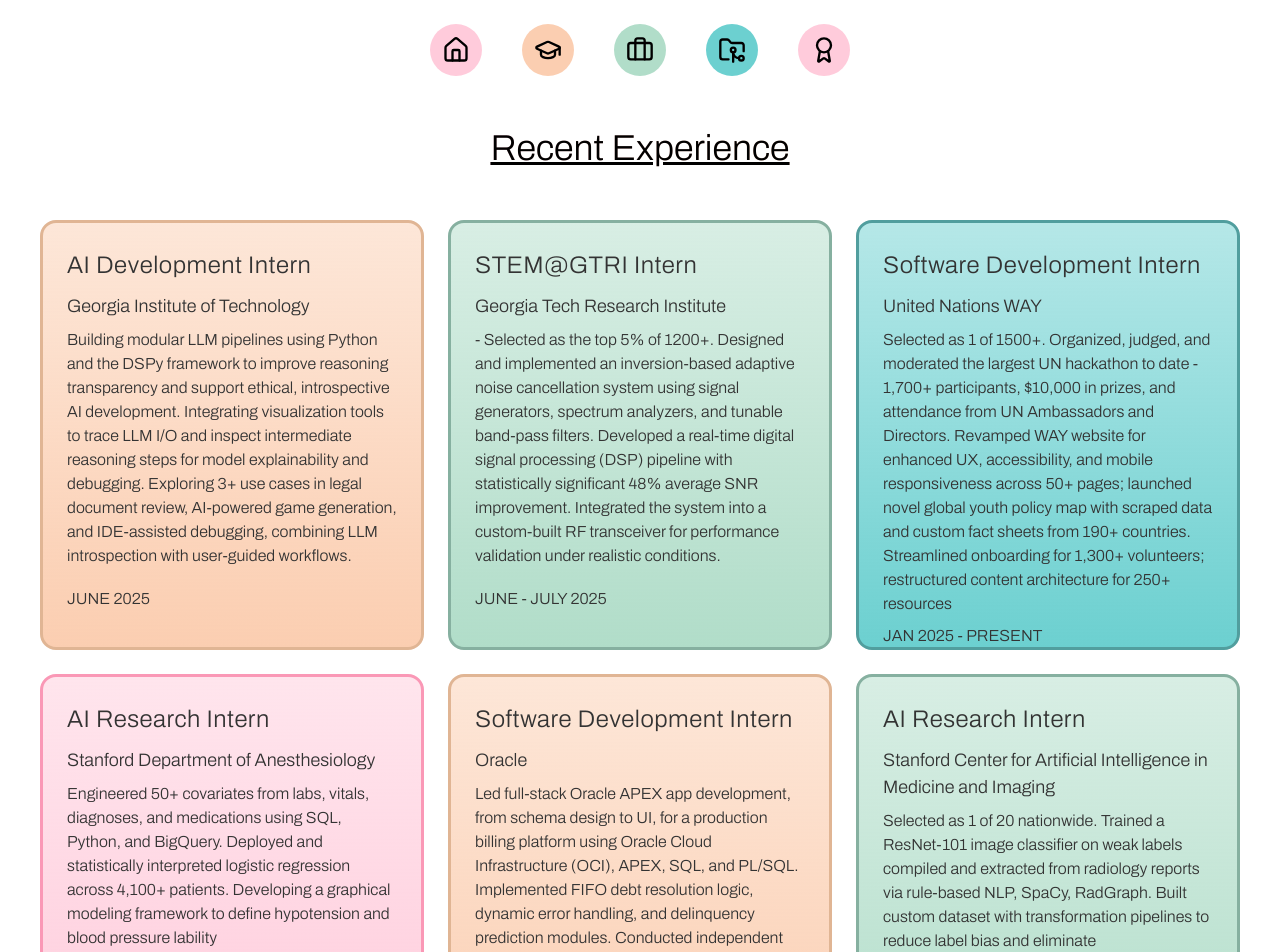
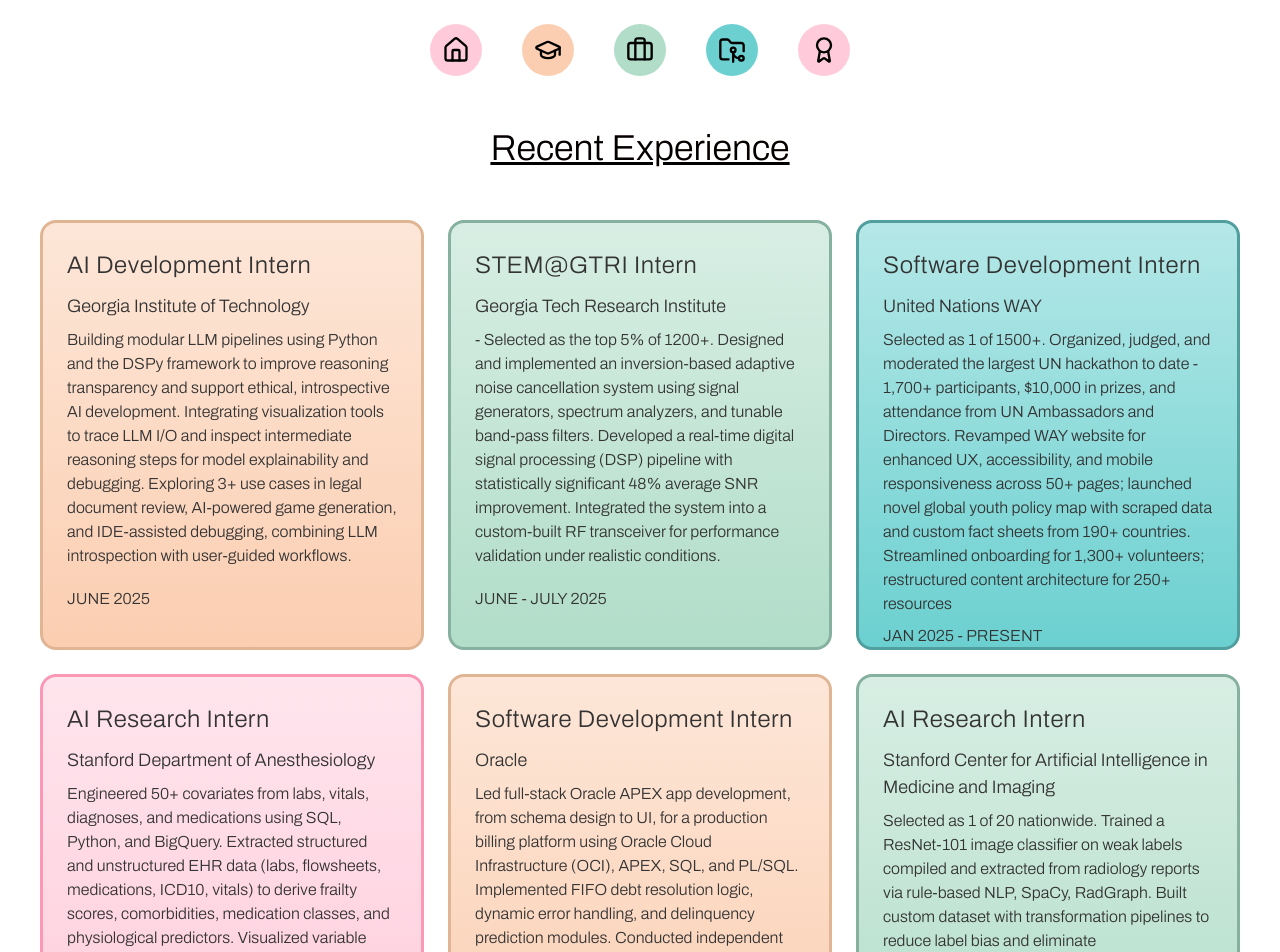
Before and after one commit to aaru4/aarushi-portfolio-v2, a Next.js app: page /expPage in a window 1280 px wide. Shown: the top 952 px of the page. Built offline with nearby package versions, Linux system fonts and the light colour scheme.

Commit message:
Update page.tsx

```diff
--- a/app/expPage/page.tsx
+++ b/app/expPage/page.tsx
@@ -52,6 +52,8 @@
                 org="Stanford Department of Anesthesiology"
                 date="JAN 2025 - PRESENT"
                 desc="Engineered 50+ covariates from labs, vitals, diagnoses, and medications using SQL, Python, and BigQuery.
+                  Extracted structured and unstructured EHR data (labs, flowsheets, medications, ICD10, vitals) to derive frailty scores, comorbidities, medication classes, and physiological predictors.
+                  Visualized variable distributions, performed imputation strategies, and constructed Table 1 stratified by blood pressure categories with standardized mean differences.
                   Deployed and statistically interpreted logistic regression across 4,100+ patients.
                   Developing a graphical modeling framework to define hypotension and blood pressure lability
 "
```
